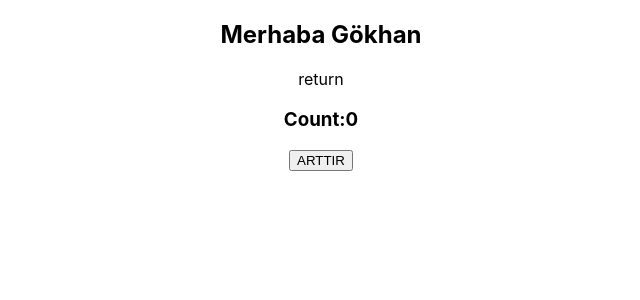
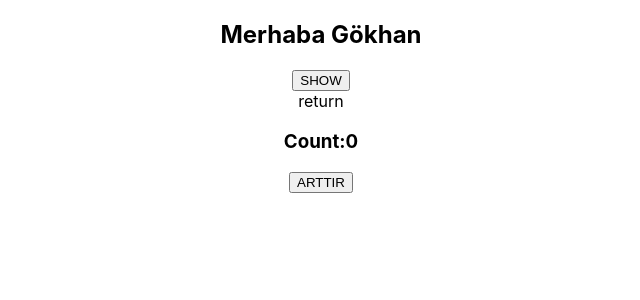
Before and after one commit to KazimAkyol/myCodes_React, a React (Create React App) app in the folder react/RC-10-LifeCycle/: page / in a window 1280 px wide. Shown: the top 300 px of the page, without its empty margins (319-959 px from the left). Built offline with nearby package versions, Linux system fonts and the light colour scheme.

Commit message:
123.commit

```diff
--- a/react/RC-10-LifeCycle/src/App.js
+++ b/react/RC-10-LifeCycle/src/App.js
@@ -1,14 +1,17 @@
-import React from "react";
+import React, { useState } from "react";
 import "./App.css";
 import Selamlama from "./components/Selamlama";
 import LifeCycle from "./components/LifeCycle";
 
 function App() {
+  const [show, setShow] = useState(true);
   return (
     <div className="App">
       <Selamlama isim="Gökhan" />
 
-      <LifeCycle />
+      <button onClick={() => setShow(!show)}>SHOW</button>
+
+      {show && <LifeCycle />}
     </div>
   );
 }
--- a/react/RC-10-LifeCycle/src/components/LifeCycle.jsx
+++ b/react/RC-10-LifeCycle/src/components/LifeCycle.jsx
@@ -26,6 +26,10 @@ class LifeCycle extends Component {
     console.log("Update calisti");
   }
 
+  componentWillUnmount() {
+    console.log("Component öldü.Mevlüdüne davetlisiniz");
+  }
+
   increment = () => {
     this.setState((prevState) => ({ count: prevState.count + 1 }));
   };
```
